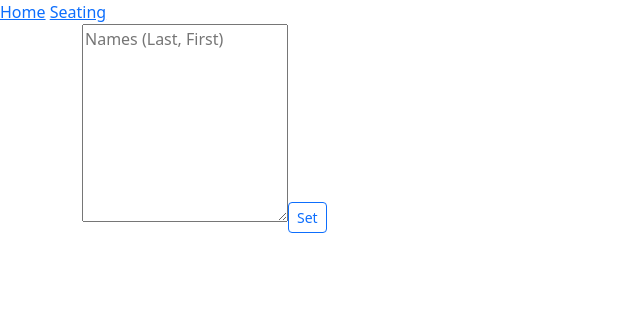
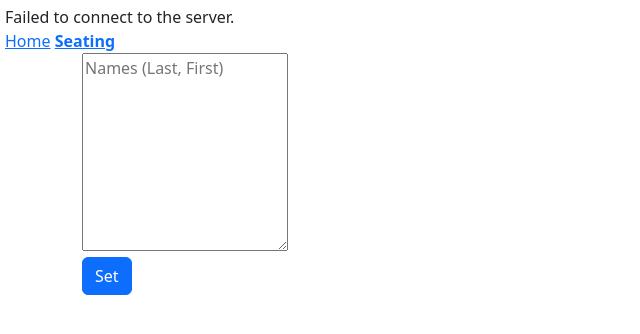
Before and after one commit to dcbriccetti/RoomHelper-3001, a React (Create React App) app: page /seating in a window 1280 px wide. Shown: the top 334 px of the page, without its empty margins (0-640 px from the left). Built offline with nearby package versions, Linux system fonts and the light colour scheme; no server answers.

Commit message:
Implement seating, add margin around outermost div, make the active page link bold, remove some code related to assigned seats

```diff
--- a/src/App.css
+++ b/src/App.css
@@ -1,3 +1,11 @@
+.thin-margin {
+    margin: 5px;
+}
+
+.active-link {
+    font-weight: bold;
+}
+
 .stations {
     position: relative;
     width: 100%;
--- a/src/App.tsx
+++ b/src/App.tsx
@@ -22,6 +22,7 @@ export default function App() {
 
     if (!socketRef.current) {
         socketRef.current = socketIOClient(ENDPOINT);
+        console.log("Socket initialized:", socketRef.current);
 
         // Handle connection errors
         socketRef.current.on('connect_error', (err) => {
@@ -37,17 +38,18 @@ export default function App() {
 
     useEffect(() => {
         return () => {
-            socketRef.current?.disconnect();
+            // todo find out why this causes undefined socket
+            //   socketRef.current?.disconnect();
         };
     }, []);
 
     return (
         <SocketContext.Provider value={socketRef.current}>
-            <div className="App">
+            <div className="App thin-margin">
                 {error && <div className="error-message">{error}</div>} {/* Optional: Display error messages */}
                 <Router>
-                    <NavLink to="/">Home</NavLink>&nbsp;
-                    <NavLink to="/seating">Seating</NavLink>
+                    <NavLink to="/" className={({ isActive }) => (isActive ? 'active-link' : '')}>Home</NavLink>&nbsp;
+                    <NavLink to="/seating" className={({ isActive }) => (isActive ? 'active-link' : '')}>Seating</NavLink>
                     <Routes>
                         <Route path="/" element={<MainPage/>}/>
                         <Route path="/seating" element={<Seating/>}/>
--- a/src/components/Seating.tsx
+++ b/src/components/Seating.tsx
@@ -1,10 +1,42 @@
-import React from 'react';
+import React, {useEffect, useState} from 'react';
+import { useSocket } from "../App";
 
 export default function Seating() {
+    const [names, setNames] = useState<string>('');  // state for textarea content
+    const socket = useSocket();
+
+    useEffect(() => {
+        socket?.on('connect', () => {
+            console.log('Socket connected:', socket.id);
+        });
+        socket?.on('disconnect', () => {
+            console.log('Socket disconnected');
+        });
+
+        return () => {
+            socket?.off('connect');
+            socket?.off('disconnect');
+        };
+    }, [socket]);
+
+    function handleSetNames() {
+        const unseatedNames = names.split('\n').filter(name => name.trim() !== '');
+        console.log(socket?.id, unseatedNames)
+        socket?.emit('set_names', { names: unseatedNames });
+    }
+
     return (
         <div className="container">
-            <textarea id="names" rows={8} placeholder="Names (Last, First)"></textarea>
-            <button id="set-names" type="button" className="btn btn-outline-primary btn-sm">Set</button>
+            <textarea
+                id="names"
+                rows={8}
+                placeholder="Names (Last, First)"
+                value={names}
+                onChange={e => setNames(e.target.value)}
+            ></textarea><br/>
+            <button id="set-names" className="btn btn-primary" onClick={handleSetNames}>
+                Set
+            </button>
         </div>
     );
 }
```
Also changed, not shown: 1 other file (tests, documents, lock files or other folders).
